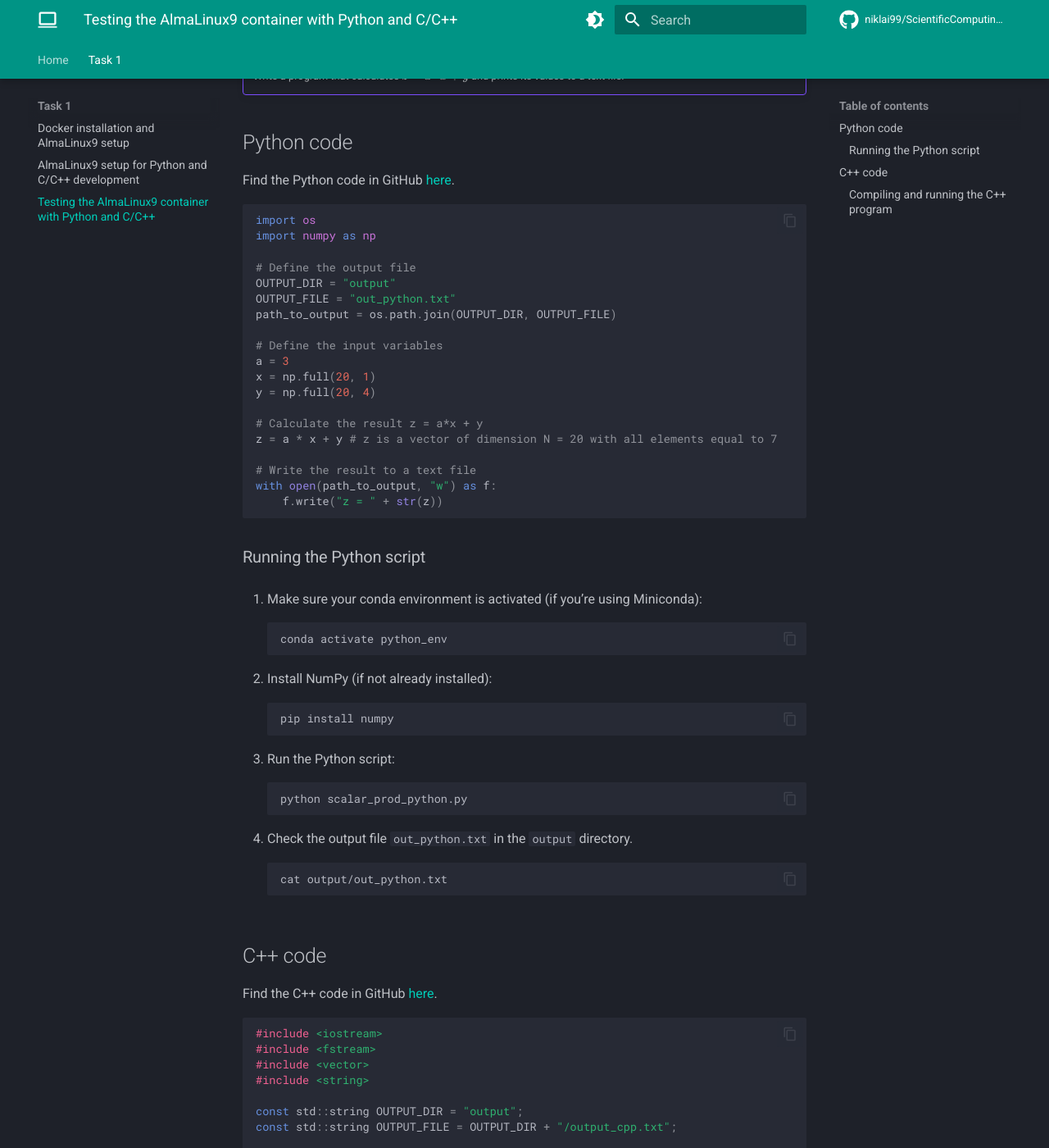
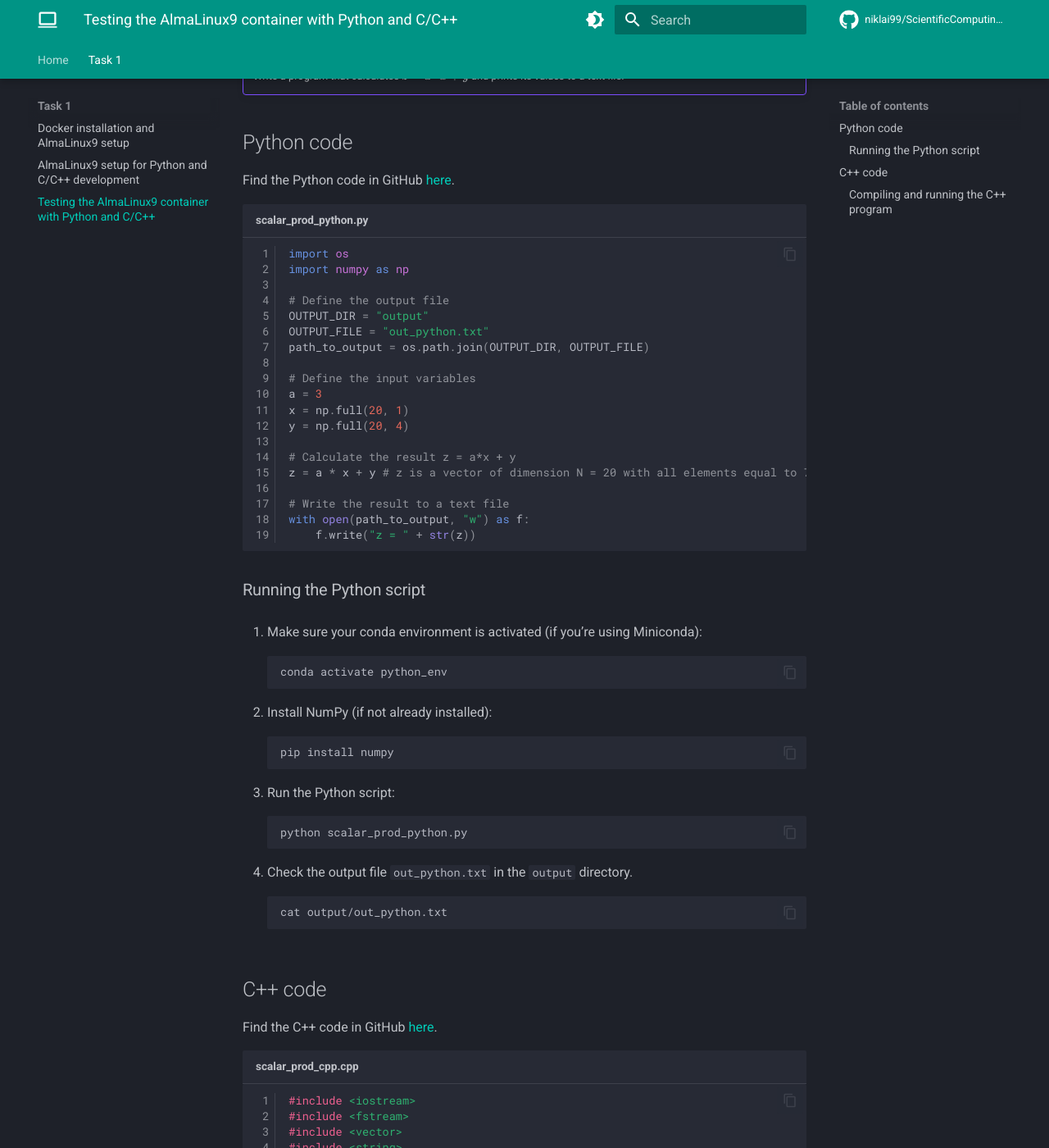
Before and after one commit to niklai99/ScientificComputing4Physics, an MkDocs documentation site: the page built from docs/task1/test_py_cpp.md, in a window 1280 px wide and 1400 px high, scrolled down 428 px. Shown: the whole window at 82% size. Built offline with MkDocs 1.6.1 and Material for MkDocs 9.7.7, drawn with Linux system fonts in a browser that asks for light colours; comment, search, counter and statistics services are not loaded; some of the changed text lies outside the part shown.

Commit message:
Improved codeblocks

````diff
--- a/docs/task1/test_py_cpp.md
+++ b/docs/task1/test_py_cpp.md
@@ -16,7 +16,7 @@ To ensure that your AlmaLinux9 container works correctly, we will test it with s
 
 Find the Python code in GitHub [here](https://github.com/niklai99/ScientificComputing4Physics/blob/main/task1/test/scalar_prod_python.py).
 
-```python
+```python linenums="1" title="scalar_prod_python.py"
 import os
 import numpy as np
 
@@ -68,7 +68,7 @@ with open(path_to_output, "w") as f:
 
 Find the C++ code in GitHub [here](https://github.com/niklai99/ScientificComputing4Physics/blob/main/task1/test/scalar_prod_cpp.cpp).
 
-```cpp
+```cpp linenums="1" title="scalar_prod_cpp.cpp"
 #include <iostream>
 #include <fstream>
 #include <vector>
--- a/mkdocs.yml
+++ b/mkdocs.yml
@@ -51,7 +51,7 @@ theme:
   # custom_dir: docs/overrides
 
 plugins:
-    - search
+  - search
 
 extra:
   generator: false
````
Also changed, not shown: docs/task1/custom_docker.md (+1 -1 lines).
